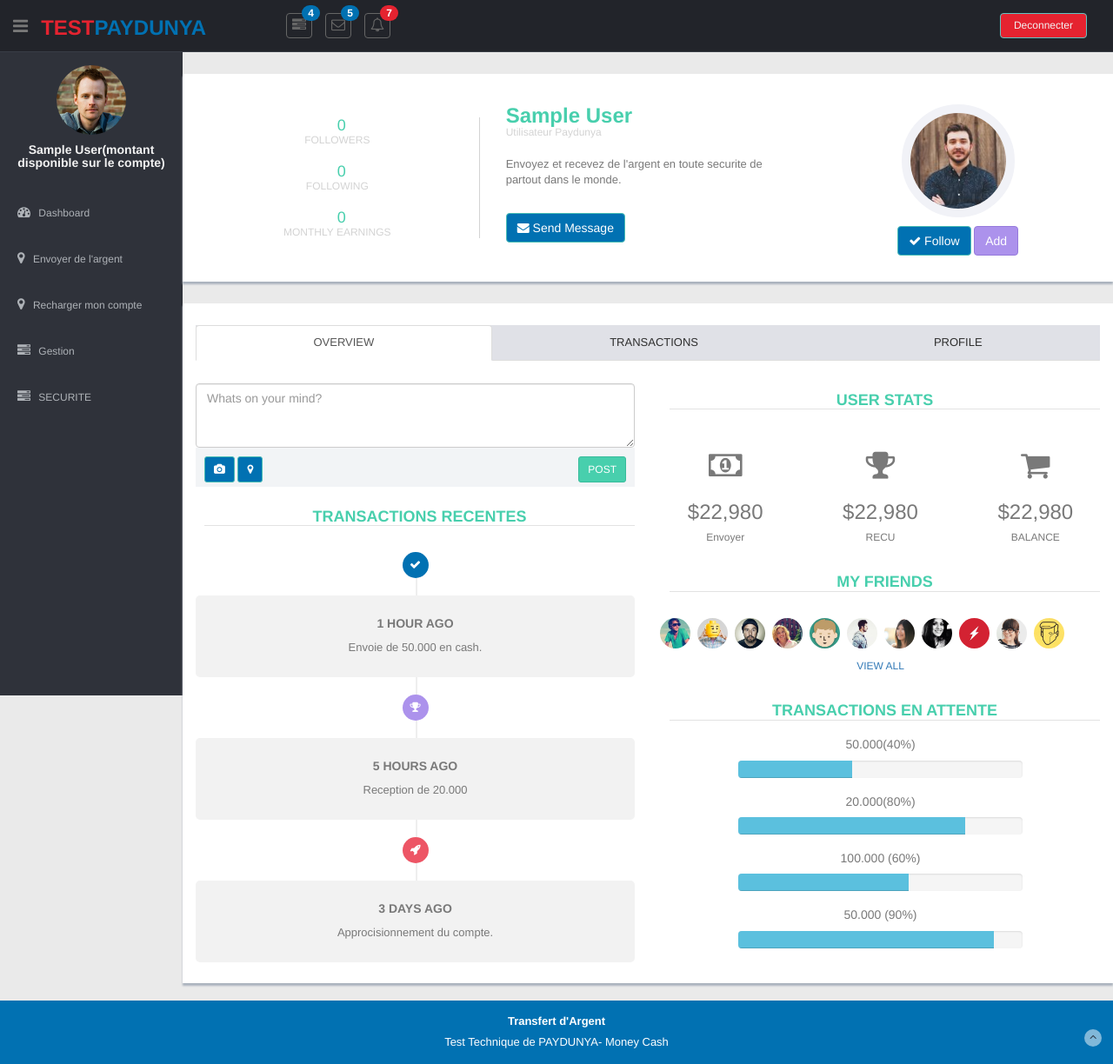
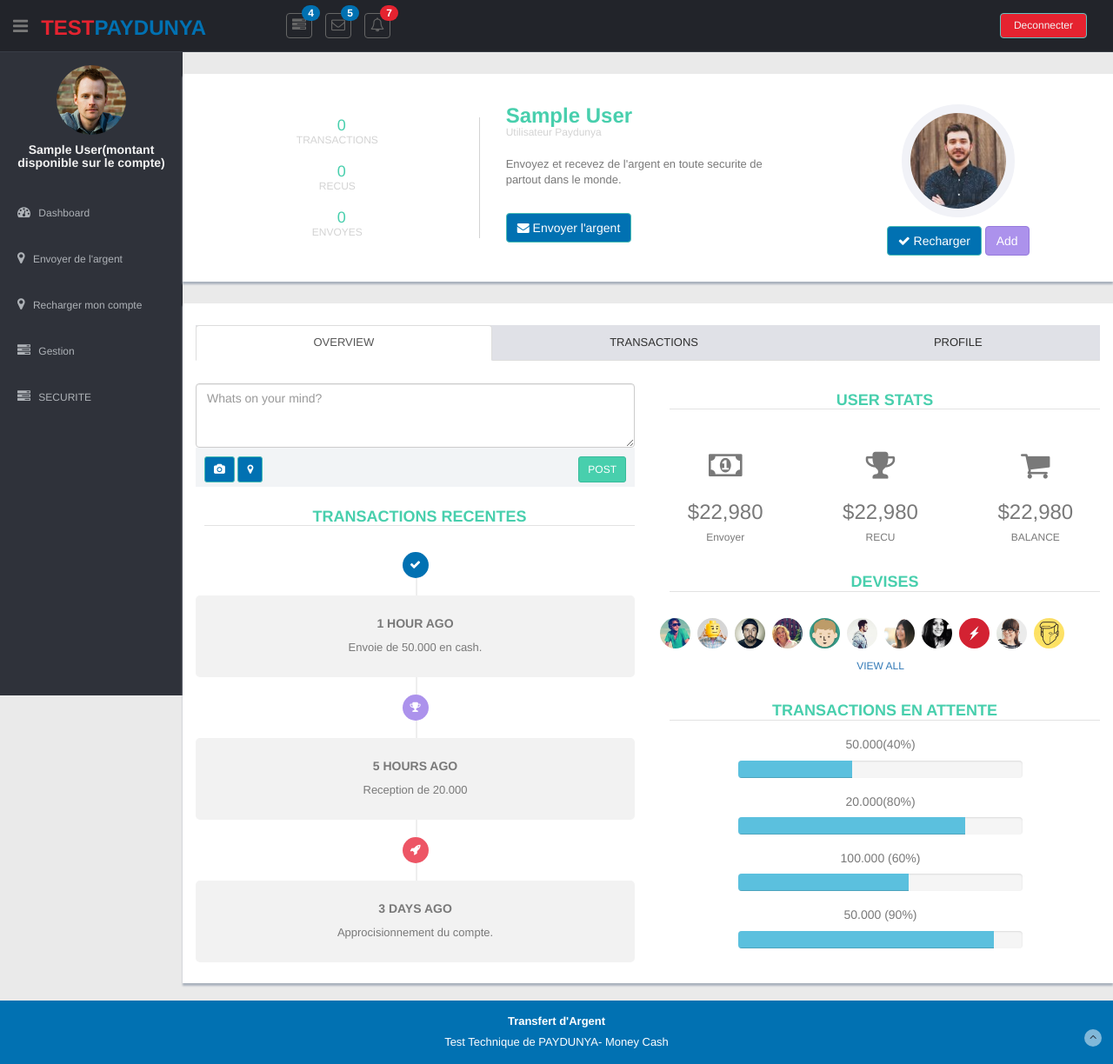
Before and after one commit to Amsonet/PayDunyaTest, a Laravel app: page /dashboard in a window 1280 px wide. Shown: the whole page at 87% size. Run offline with Laravel 9, Linux system fonts and the light colour scheme; the visitor is signed in with stand-in values (Sample User, id 1); data that the repository does not hold is empty.

Commit message:
mise a jour

```diff
--- a/resources/views/dashbord-paydunya.blade.php
+++ b/resources/views/dashbord-paydunya.blade.php
@@ -10,11 +10,11 @@
               <div class="col-md-4 profile-text mt mb centered">
                 <div class="right-divider hidden-sm hidden-xs">
                   <h4>{{$nbreTransactions}}</h4>
-                  <h6>FOLLOWERS</h6>
+                  <h6>TRANSACTIONS</h6>
                   <h4>{{$nbreReceipt}}</h4>
-                  <h6>FOLLOWING</h6>
+                  <h6>RECUS</h6>
                   <h4>{{$nbresending}}</h4>
-                  <h6>MONTHLY EARNINGS</h6>
+                  <h6>ENVOYES</h6>
                 </div>
               </div>
               <!-- /col-md-4 -->
@@ -23,14 +23,14 @@
                 <h6>Utilisateur Paydunya</h6>
                 <p>Envoyez et recevez de l'argent en toute securite de partout dans le monde.</p>
                 <br>
-                <p><button class="btn btn-theme"><i class="fa fa-envelope"></i> Send Message</button></p>
+                <p><button class="btn btn-theme"><i class="fa fa-envelope"></i> Envoyer l'argent</button></p>
               </div>
               <!-- /col-md-4 -->
               <div class="col-md-4 centered">
                 <div class="profile-pic">
                   <p><img src="img/ui-sam.jpg" class="img-circle"></p>
                   <p>
-                    <button class="btn btn-theme"><i class="fa fa-check"></i> Follow</button>
+                    <button class="btn btn-theme"><i class="fa fa-check"></i> Recharger</button>
                     <button class="btn btn-theme02">Add</button>
                   </p>
                 </div>
@@ -115,7 +115,7 @@
                           </div>
                         </div>
                         <!-- /row -->
-                        <h4>My Friends</h4>
+                        <h4>Devises</h4>
                         <div class="row centered mb">
                           <ul class="my-friends">
                             <li>
--- a/routes/web.php
+++ b/routes/web.php
@@ -45,8 +45,3 @@
 Route::get('/login2', function () {
     return view('auth.paydunya-login');
 });
-
-
-Route::any('/*', function () {
-    return view('welcome');
-});
```
Also changed, not shown: app/Http/Controllers/Auth/RegisterController.php (+30 -0 lines), app/Http/Controllers/NewTransactionController.php (+16 -0 lines).
